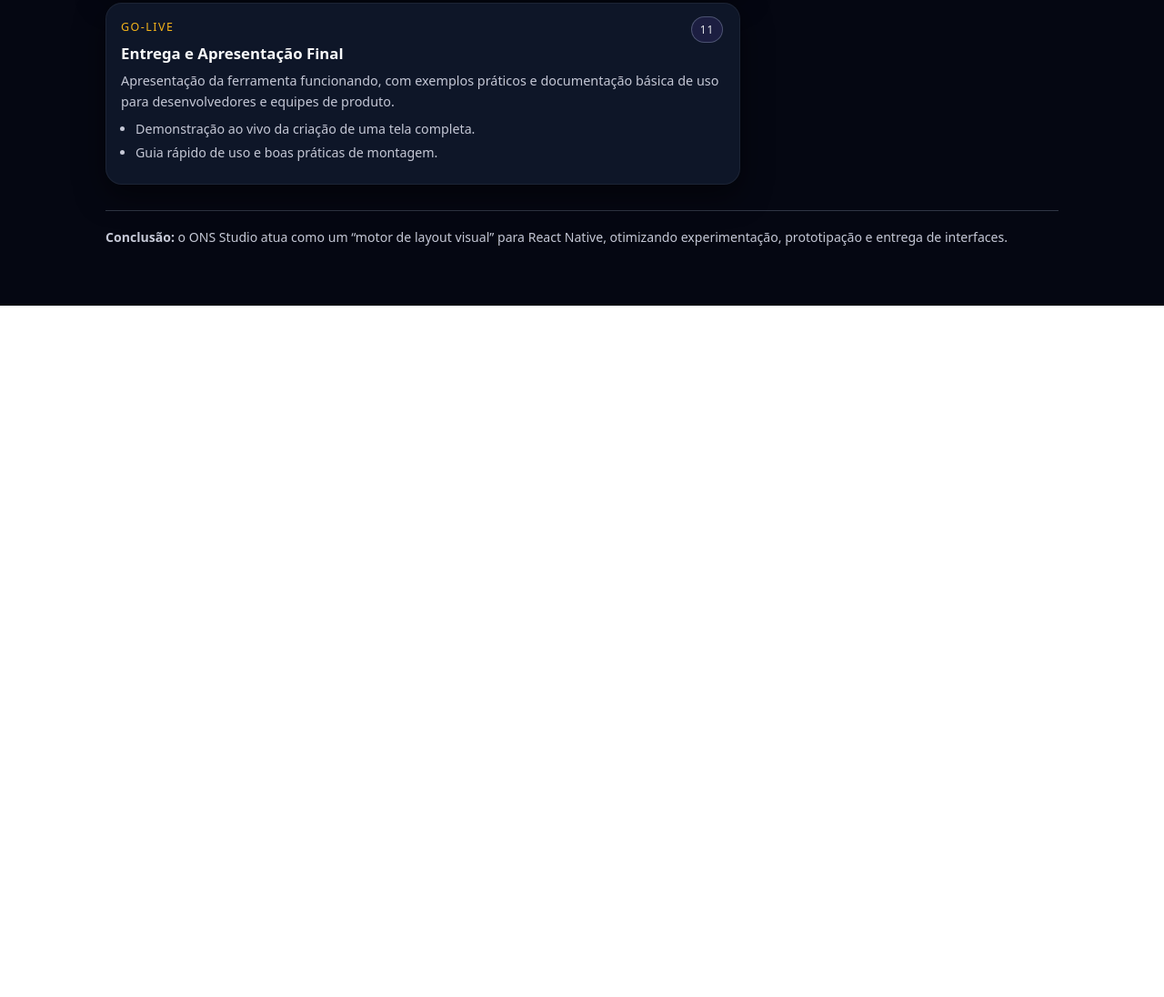
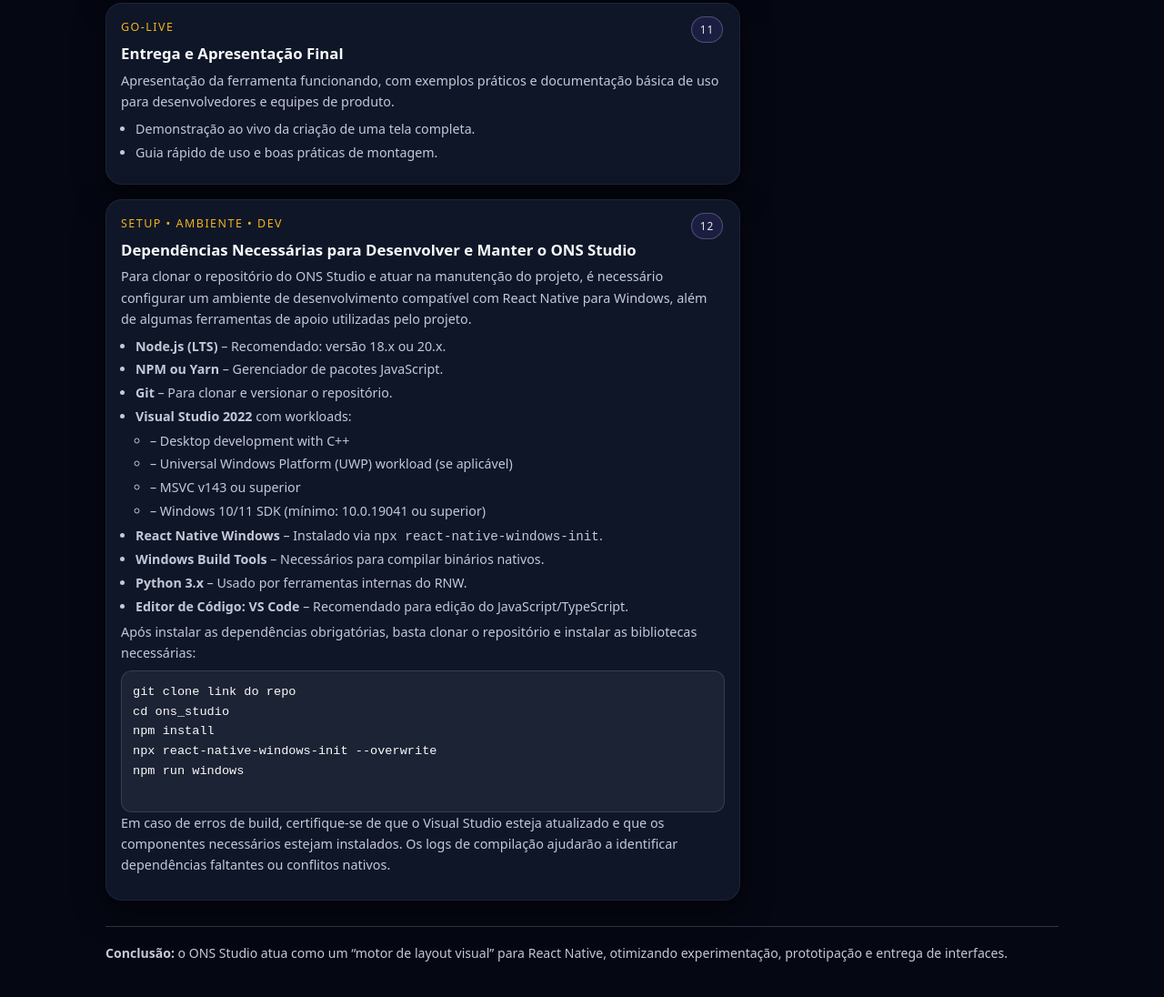
Before and after one commit to luizcesaralmeida/ons_studio_page, a plain HTML site: page docs/index.html in a window 1280 px wide. Shown: the part 4065-5161 px from the top of the page at 91% size. Before the commit the page ends 4401 px from the top, so only its background shows below. Drawn offline with Linux system fonts and the light colour scheme.

Commit message:
[ONS_STUDIO] - Evolução da documentação

```diff
--- a/docs/index.html
+++ b/docs/index.html
@@ -622,6 +622,62 @@
           </ul>
         </article>
 
+        <!-- 11. Dependências para Desenvolvimento -->
+        <article class="section-card" data-step="12">
+          <div class="section-tagline">Setup • Ambiente • Dev</div>
+          <h2>Dependências Necessárias para Desenvolver e Manter o ONS Studio</h2>
+
+          <p>
+            Para clonar o repositório do ONS Studio e atuar na manutenção do projeto, é
+            necessário configurar um ambiente de desenvolvimento compatível com React Native
+            para Windows, além de algumas ferramentas de apoio utilizadas pelo projeto.
+          </p>
+
+          <ul class="section-list">
+            <li><strong>Node.js (LTS)</strong> – Recomendado: versão 18.x ou 20.x.</li>
+            <li><strong>NPM ou Yarn</strong> – Gerenciador de pacotes JavaScript.</li>
+            <li><strong>Git</strong> – Para clonar e versionar o repositório.</li>
+            <li><strong>Visual Studio 2022</strong> com workloads:</li>
+            <ul class="section-list">
+              <li>– Desktop development with C++</li>
+              <li>– Universal Windows Platform (UWP) workload (se aplicável)</li>
+              <li>– MSVC v143 ou superior</li>
+              <li>– Windows 10/11 SDK (mínimo: 10.0.19041 ou superior)</li>
+            </ul>
+            <li><strong>React Native Windows</strong> – Instalado via <code>npx react-native-windows-init</code>.</li>
+            <li><strong>Windows Build Tools</strong> – Necessários para compilar binários nativos.</li>
+            <li><strong>Python 3.x</strong> – Usado por ferramentas internas do RNW.</li>
+            <li><strong>Editor de Código: VS Code</strong> – Recomendado para edição do JavaScript/TypeScript.</li>
+          </ul>
+
+          <p>
+            Após instalar as dependências obrigatórias, basta clonar o repositório e instalar
+            as bibliotecas necessárias:
+          </p>
+
+          <pre style="
+    background: rgba(255,255,255,0.06);
+    padding: 12px;
+    border-radius: 12px;
+    overflow-x: auto;
+    font-size: 0.85rem;
+    border: 1px solid rgba(255,255,255,0.12);
+  ">
+git clone link do repo
+cd ons_studio
+npm install
+npx react-native-windows-init --overwrite
+npm run windows
+  </pre>
+
+          <p>
+            Em caso de erros de build, certifique-se de que o Visual Studio esteja atualizado e
+            que os componentes necessários estejam instalados. Os logs de compilação ajudarão a
+            identificar dependências faltantes ou conflitos nativos.
+          </p>
+        </article>
+
+
       </section>
 
       <!-- Coluna lateral: benefícios -->
```
